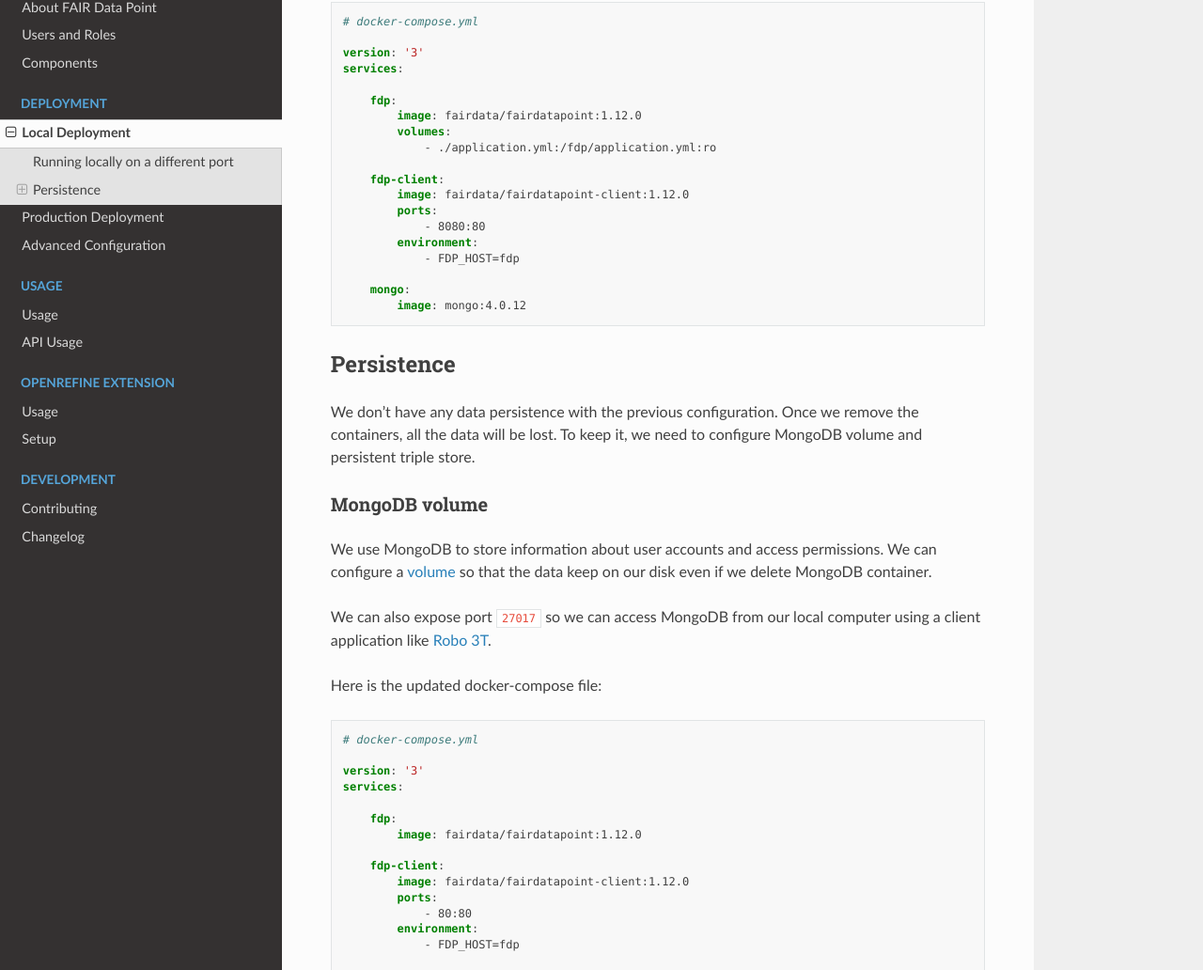
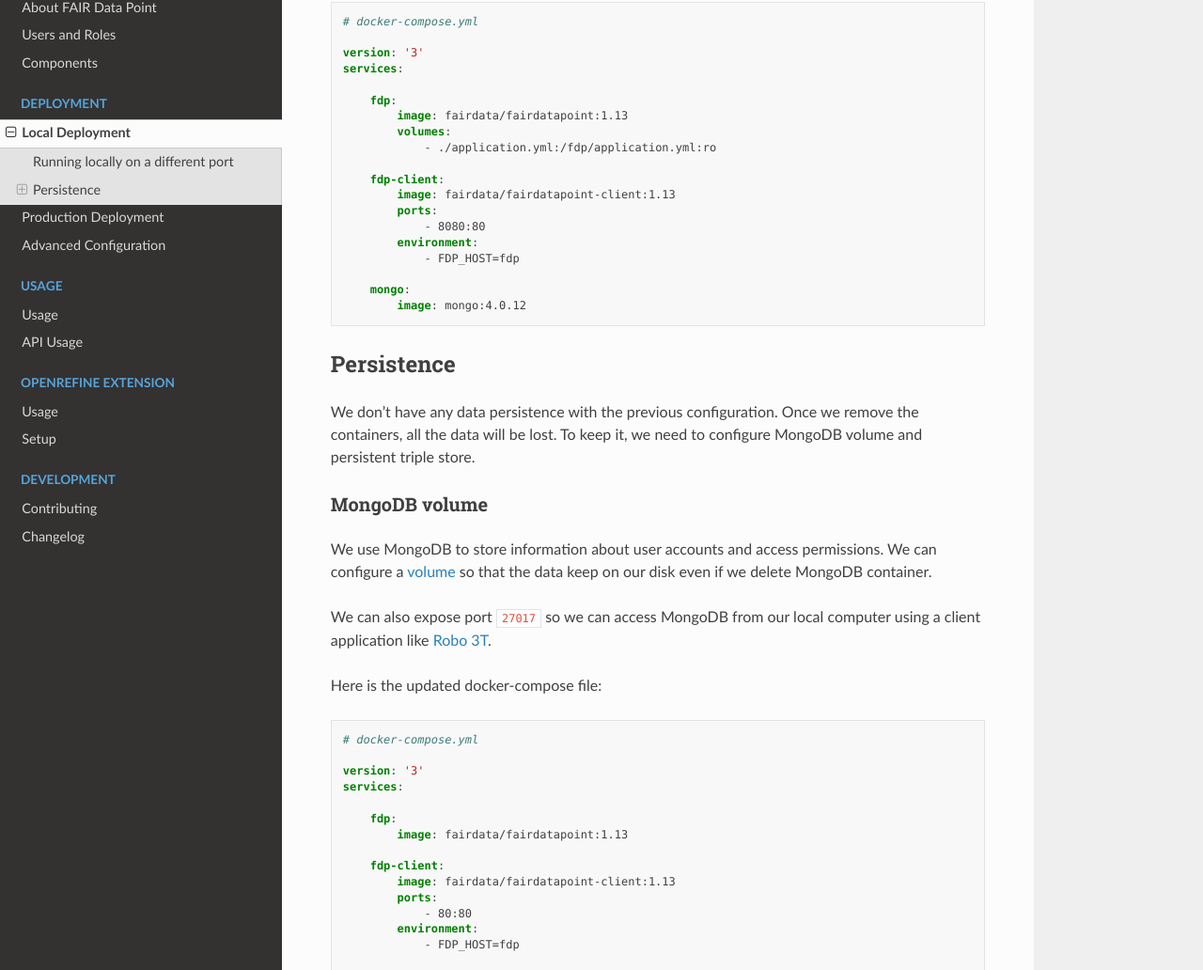
Before and after one commit to FAIRDataTeam/FAIRDataPoint-Docs, a Sphinx documentation site: the page built from docs/deployment/local-deployment.rst, in a window 1280 px wide and 1400 px high, scrolled down 1257 px. Shown: the part 144-1176 px from the top of the window at 94% size. Built offline with Sphinx 7.4.7 and the Read the Docs theme 2.0.0, drawn with Linux system fonts in a browser that asks for light colours; some of the changed text lies outside the part shown.

Commit message:
Release 1.13.0

```diff
--- a/docs/conf.py
+++ b/docs/conf.py
@@ -22,7 +22,7 @@ copyright = '2021, Dutch Techcentre for Life Sciences'
 author = 'Dutch Techcentre for Life Sciences'
 
 # The full version, including alpha/beta/rc tags
-release = '1.12.0'
+release = '1.13.0'
 
 
 # -- General configuration ---------------------------------------------------
--- a/docs/deployment/local-deployment.rst
+++ b/docs/deployment/local-deployment.rst
@@ -14,10 +14,10 @@ Here is an example of the simplest `Docker Compose <https://docs.docker.com/comp
     services:
 
         fdp:
-            image: fairdata/fairdatapoint:1.12.0
+            image: fairdata/fairdatapoint:1.13
 
         fdp-client:
-            image: fairdata/fairdatapoint-client:1.12.0
+            image: fairdata/fairdatapoint-client:1.13
             ports:
                 - 80:80
             environment:
@@ -67,12 +67,12 @@ Then, we need to mount the application config into the FDP container and update
     services:
 
         fdp:
-            image: fairdata/fairdatapoint:1.12.0
+            image: fairdata/fairdatapoint:1.13
             volumes:
                 - ./application.yml:/fdp/application.yml:ro
 
         fdp-client:
-            image: fairdata/fairdatapoint-client:1.12.0
+            image: fairdata/fairdatapoint-client:1.13
             ports:
                 - 8080:80
             environment:
@@ -105,10 +105,10 @@ Here is the updated docker-compose file:
     services:
 
         fdp:
-            image: fairdata/fairdatapoint:1.12.0
+            image: fairdata/fairdatapoint:1.13
 
         fdp-client:
-            image: fairdata/fairdatapoint-client:1.12.0
+            image: fairdata/fairdatapoint-client:1.13
             ports:
                 - 80:80
             environment:
@@ -153,12 +153,12 @@ We now need to update our ``docker-compose.yml`` file, we add a new volume for t
     services:
 
         fdp:
-            image: fairdata/fairdatapoint:1.12.0
+            image: fairdata/fairdatapoint:1.13
             volumes:
                 - ./application.yml:/fdp/application.yml:ro
 
         fdp-client:
-            image: fairdata/fairdatapoint-client:1.12.0
+            image: fairdata/fairdatapoint-client:1.13
             ports:
                 - 80:80
             environment:
--- a/docs/deployment/production-deployment.rst
+++ b/docs/deployment/production-deployment.rst
@@ -104,12 +104,12 @@ We have certificates generated and configuration for proxy ready. Now we need to
                 - /etc/letsencrypt:/etc/letsencrypt:ro
 
         fdp:
-            image: fairdata/fairdatapoint:1.12.0
+            image: fairdata/fairdatapoint:1.13
             volumes:
                 - ./application.yml:/fdp/application.yml:ro
 
         fdp-client:
-            image: fairdata/fairdatapoint-client:1.12.0
+            image: fairdata/fairdatapoint-client:1.13
             environment:
                 - FDP_HOST=fdp
 
```
Also changed, not shown: docs/deployment/advanced-configuration.rst (+5 -5 lines), docs/development/changelog.rst (+8 -0 lines).
